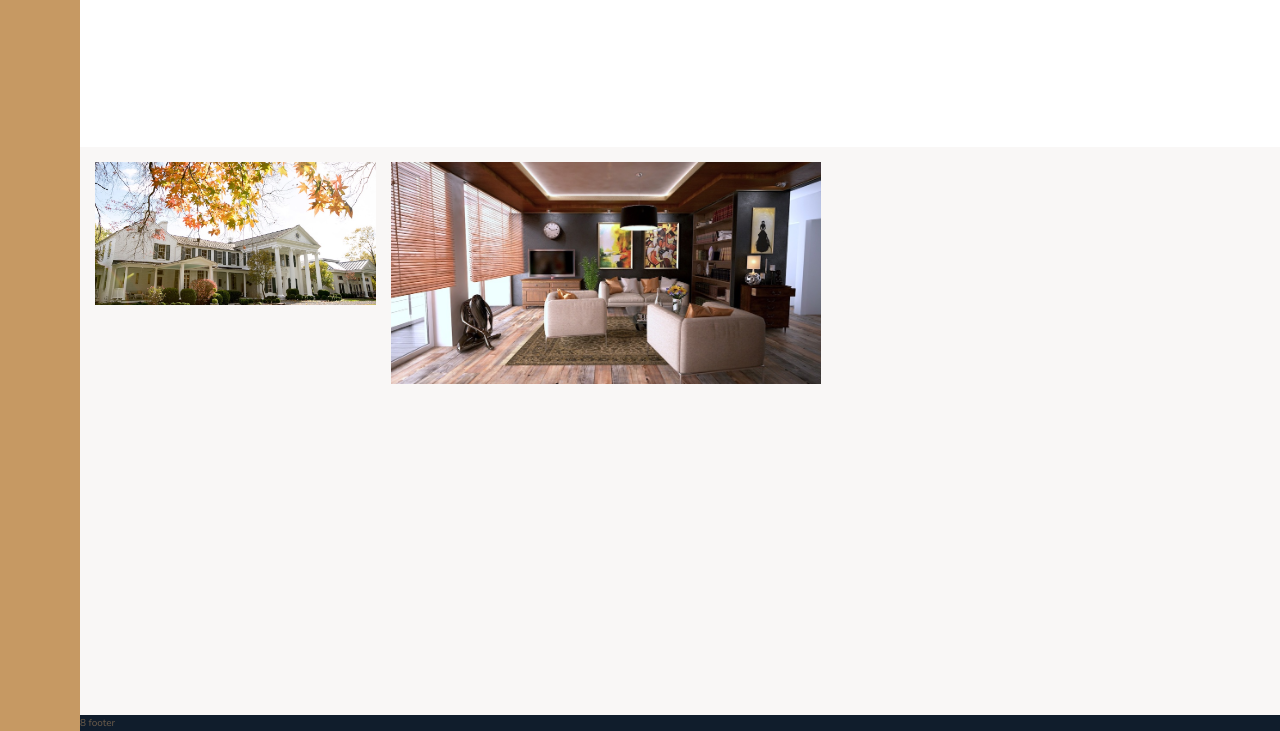
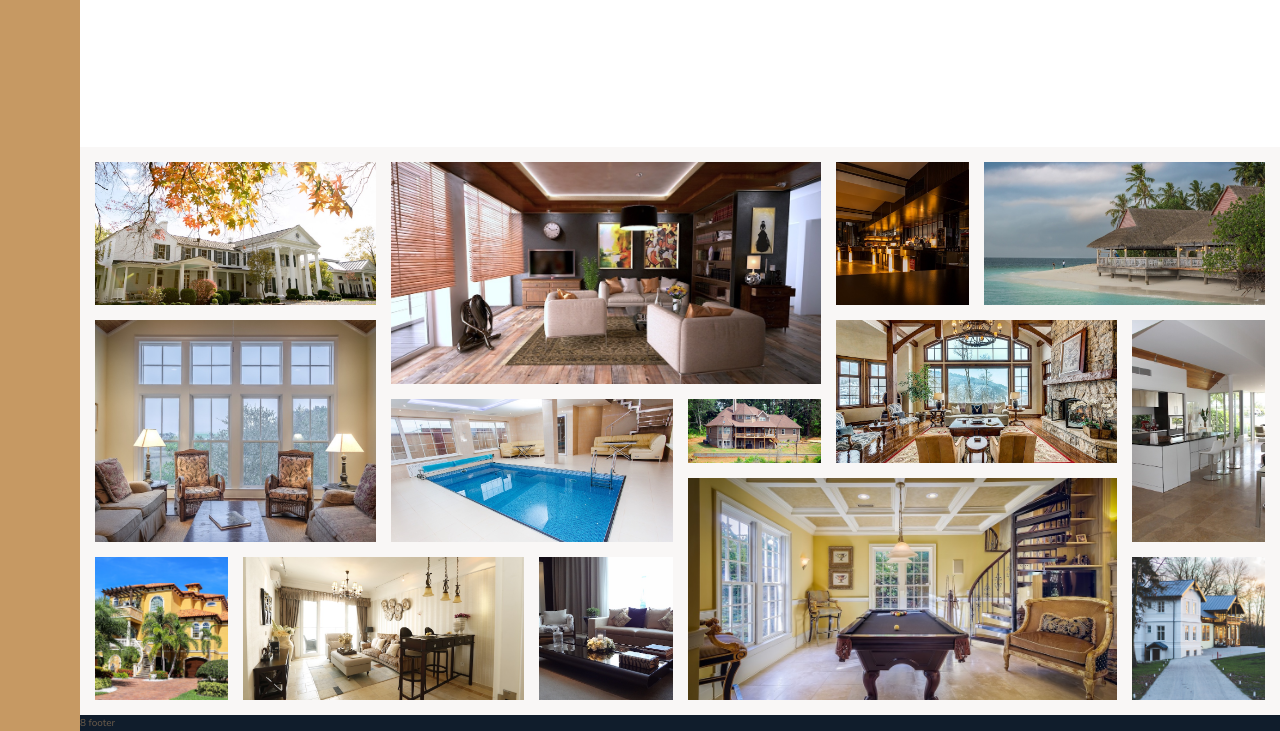
Before and after one commit to tomkent321/nexter, a website: page index.html in a window 1280 px wide. Shown: the part 3010-3741 px from the top of the page. Drawn offline with nearby package versions, Linux system fonts and the light colour scheme.

Commit message:
add image gallery

```diff
--- a/index.html
+++ b/index.html
@@ -336,13 +336,74 @@
     </section>
 
     <section class="gallery">
-        <figure class="gallery__item gallery__item--1">
-            <img src="img/gal-1.jpeg" alt="Gallery image 1" class="gallery__img">
-        </figure>
+      <figure class="gallery__item gallery__item--1">
+        <img src="img/gal-1.jpeg" alt="Gallery image 1" class="gallery__img" />
+      </figure>
 
-        <figure  class="gallery__item gallery__item--2">
-            <img src="img/gal-2.jpeg" alt="Gallery image 2" class="gallery__img">
-        </figure>
+      <figure class="gallery__item gallery__item--2">
+        <img src="img/gal-2.jpeg" alt="Gallery image 2" class="gallery__img" />
+      </figure>
+
+      <figure class="gallery__item gallery__item--3">
+        <img src="img/gal-3.jpeg" alt="Gallery image 3" class="gallery__img" />
+      </figure>
+
+      <figure class="gallery__item gallery__item--4">
+        <img src="img/gal-4.jpeg" alt="Gallery image 4" class="gallery__img" />
+      </figure>
+
+      <figure class="gallery__item gallery__item--5">
+        <img src="img/gal-5.jpeg" alt="Gallery image 5" class="gallery__img" />
+      </figure>
+
+      <figure class="gallery__item gallery__item--6">
+        <img src="img/gal-6.jpeg" alt="Gallery image 6" class="gallery__img" />
+      </figure>
+
+      <figure class="gallery__item gallery__item--7">
+        <img src="img/gal-7.jpeg" alt="Gallery image 7" class="gallery__img" />
+      </figure>
+      <figure class="gallery__item gallery__item--8">
+        <img src="img/gal-8.jpeg" alt="Gallery image 8" class="gallery__img" />
+      </figure>
+      <figure class="gallery__item gallery__item--9">
+        <img src="img/gal-9.jpeg" alt="Gallery image 9" class="gallery__img" />
+      </figure>
+      <figure class="gallery__item gallery__item--10">
+        <img
+          src="img/gal-10.jpeg"
+          alt="Gallery image 10"
+          class="gallery__img"
+        />
+      </figure>
+      <figure class="gallery__item gallery__item--11">
+        <img
+          src="img/gal-11.jpeg"
+          alt="Gallery image 11"
+          class="gallery__img"
+        />
+      </figure>
+      <figure class="gallery__item gallery__item--12">
+        <img
+          src="img/gal-12.jpeg"
+          alt="Gallery image 12"
+          class="gallery__img"
+        />
+      </figure>
+      <figure class="gallery__item gallery__item--13">
+        <img
+          src="img/gal-13.jpeg"
+          alt="Gallery image 13"
+          class="gallery__img"
+        />
+      </figure>
+      <figure class="gallery__item gallery__item--14">
+        <img
+          src="img/gal-14.jpeg"
+          alt="Gallery image 14"
+          class="gallery__img"
+        />
+      </figure>
     </section>
 
     <footer class="footer">8 footer</footer>
--- a/sass/_gallery.scss
+++ b/sass/_gallery.scss
@@ -17,6 +17,57 @@
       grid-row: 1 / span 3;
       grid-column: 3 / span 3;
     }
+
+    &--3 {
+      grid-row: 1 / span 2;
+      grid-column: 6 / span 1;
+    }
+
+    &--4 {
+      grid-row: 1 / span 2;
+      grid-column: 7/ -1;
+    }
+    &--5 {
+      grid-row: 3 / span 3;
+      grid-column: 1 / span 2;
+    }
+    &--6 {
+      grid-row: 4 / span 2;
+      grid-column: 3 / span 2;
+    }
+    &--7 {
+      grid-row: 4 / span 1;
+      grid-column: 5 / span 1;
+    }
+    &--8 {
+      grid-row: 3 / span 2;
+      grid-column: 6 / span 2;
+    }
+
+    &--9 {
+      grid-row: 3 / span 3;
+      grid-column: 8 / -1;
+    }
+    &--10 {
+      grid-row: 6/-1;
+      grid-column: 1 / span 1;
+    }
+    &--11 {
+      grid-row: 6 / -1;
+      grid-column: 2 / span 2;
+    }
+    &--12 {
+      grid-row: 6 / -1;
+      grid-column: 4 / span 1;
+    }
+    &--13 {
+      grid-row: 5 / -1;
+      grid-column: 5 / span 3;
+    }
+    &--14 {
+      grid-row: 6 / -1;
+      grid-column: 8 / -1;
+    }
   }
 
   &__img {
```
Also changed, not shown: css/main.css.
